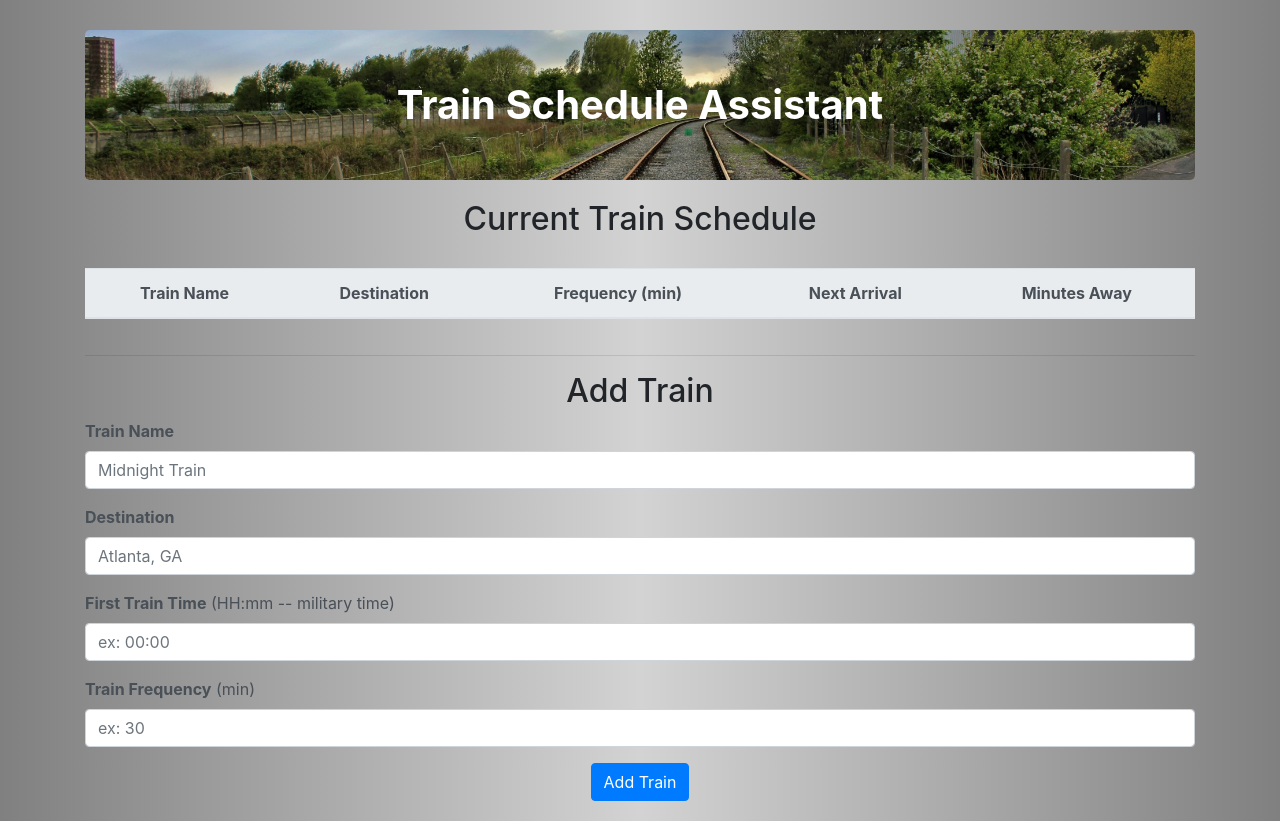
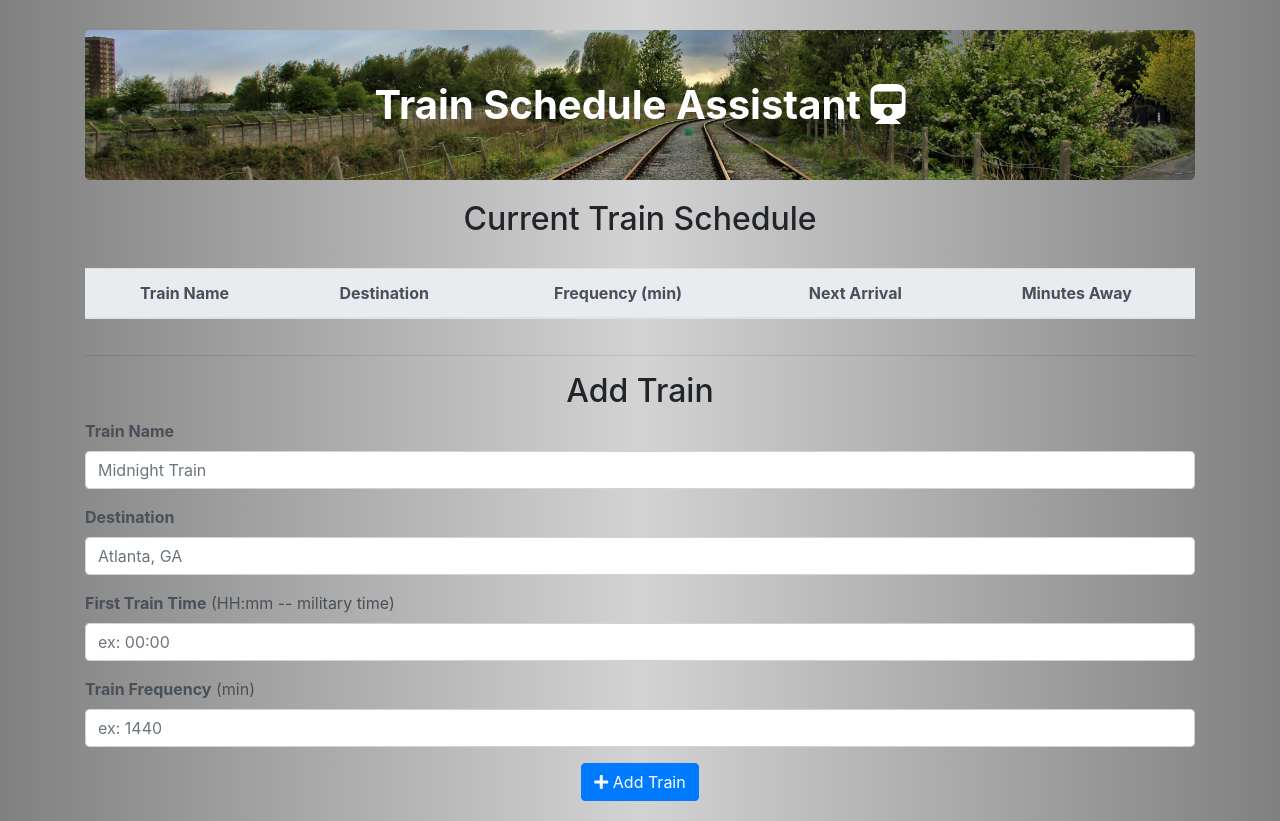
Before and after one commit to kd101jp14/train_scheduler, a plain HTML site: page index.html in a window 1280 px wide. Drawn offline with nearby package versions, Linux system fonts and the light colour scheme; no server answers.

Commit message:
Added Font Awesome icons to HTML.

```diff
--- a/index.html
+++ b/index.html
@@ -8,6 +8,9 @@
     <title>Train Scheduler</title>
     <!-- Bootstrap CDN -->
     <link rel="stylesheet" href="https://stackpath.bootstrapcdn.com/bootstrap/4.2.1/css/bootstrap.min.css" integrity="sha384-GJzZqFGwb1QTTN6wy59ffF1BuGJpLSa9DkKMp0DgiMDm4iYMj70gZWKYbI706tWS"
+        crossorigin="anonymous">
+    <!-- Font Awesome CDN -->
+    <link rel="stylesheet" href="https://use.fontawesome.com/releases/v5.7.2/css/all.css" integrity="sha384-fnmOCqbTlWIlj8LyTjo7mOUStjsKC4pOpQbqyi7RrhN7udi9RwhKkMHpvLbHG9Sr"
         crossorigin="anonymous">
     <!-- External CSS Link-->
     <link rel="stylesheet" href="assets/css/style.css">
@@ -26,7 +29,7 @@
         <div class="row">
             <div class="col">
                 <div class="jumbotron">
-                    <h1 class="title"><b>Train Schedule Assistant</b></h1>
+                    <h1 class="title"><b>Train Schedule Assistant </b><i class="fas fa-train"></i></h1>
                 </div>
             </div>
         </div>
@@ -54,7 +57,7 @@
         <div class="row">
             <div class="col">
                 <hr>
-                <h2 class="section2">Add Train</h2>
+                <h2 class="section2">Add Train</i></h2>
                 <form>
                     <div class="form-group">
                         <label for="trainName"><b>Train Name</b></label>
@@ -70,9 +73,9 @@
                     </div>
                     <div class="form-group">
                         <label for="trainFrequency"><b>Train Frequency</b> (min)</label>
-                        <input type="trainFrequency" class="form-control" id="frequencyInput" placeholder="ex: 30">
+                        <input type="trainFrequency" class="form-control" id="frequencyInput" placeholder="ex: 1440">
                     </div>
-                    <button type="submit" class="btn btn-primary" id="submitButton">Add Train</button>
+                    <button type="submit" class="btn btn-primary" id="submitButton"><i class="fas fa-plus"></i> Add Train</button>
                 </form>
             </div>
         </div>
```
